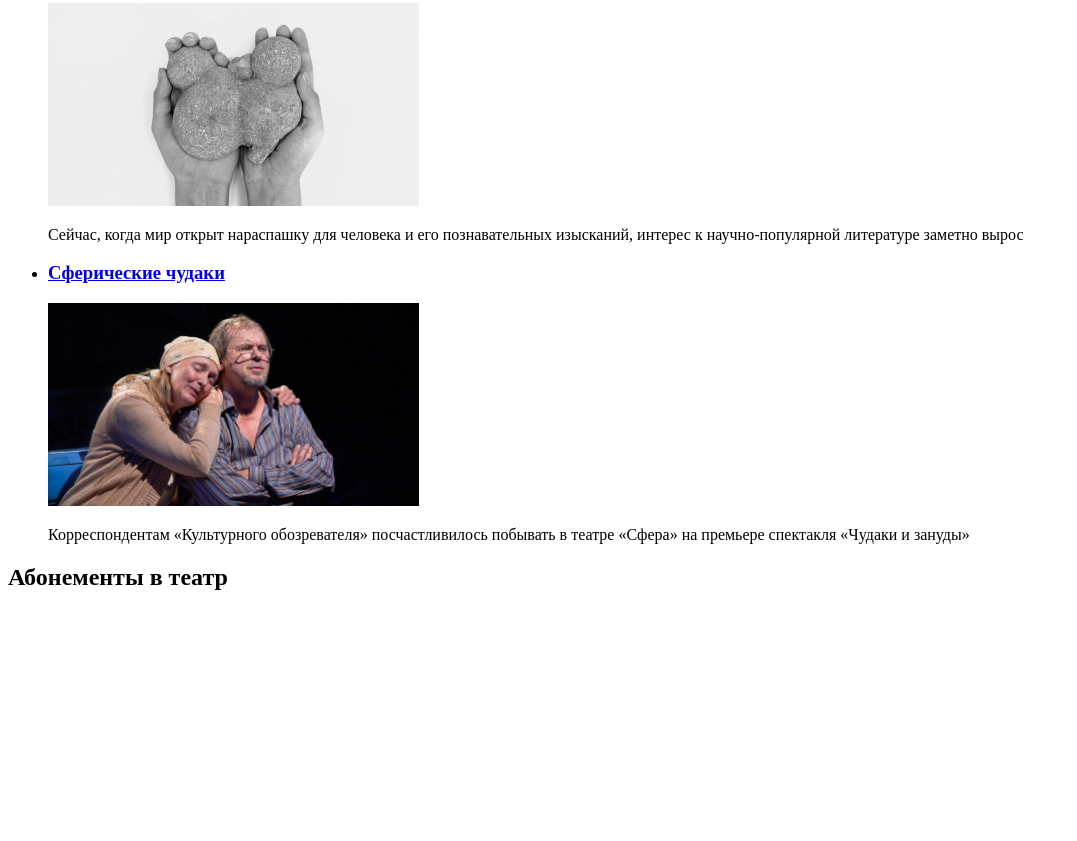
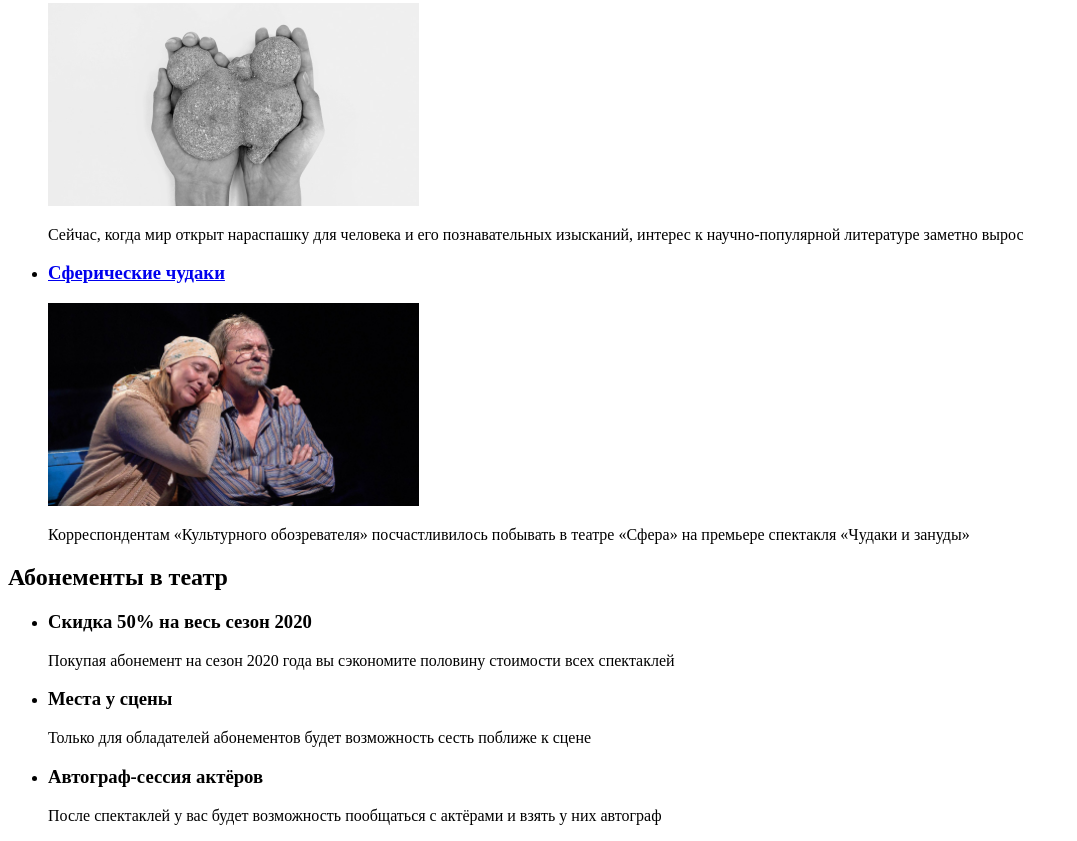
Before and after one commit to kub060522/underwater-hotel, a plain HTML site: page index.html in a window 1280 px wide. Shown: the part 1274-2115 px from the top of the page, without its empty margins (0-1077 px from the left). Before the commit the page ends 1885 px from the top, so only its background shows below. Drawn offline with Linux system fonts and the light colour scheme.

Commit message:
Добавляет разметку раздела 'promo'

```diff
--- a/index.html
+++ b/index.html
@@ -87,6 +87,20 @@
     </section>
     <section class="promo">
       <h2>Абонементы в театр</h2>
+      <ul class="promo-list">
+        <li class="promo-item">
+          <h3>Скидка 50% на весь сезон 2020</h3>
+          <p>Покупая абонемент на сезон 2020 года вы сэкономите половину стоимости всех спектаклей</p>
+        </li>
+        <li class="promo-item">
+          <h3>Места у сцены</h3>
+          <p>Только для обладателей абонементов будет возможность сесть поближе к сцене</p>
+        </li>
+        <li class="promo-item">
+          <h3>Автограф-сессия актёров</h3>
+          <p>После спектаклей у вас будет возможность пообщаться с актёрами и взять у них автограф</p>
+        </li>
+      </ul>
     </section>
   </main>
   <footer class="main-footer">
```
